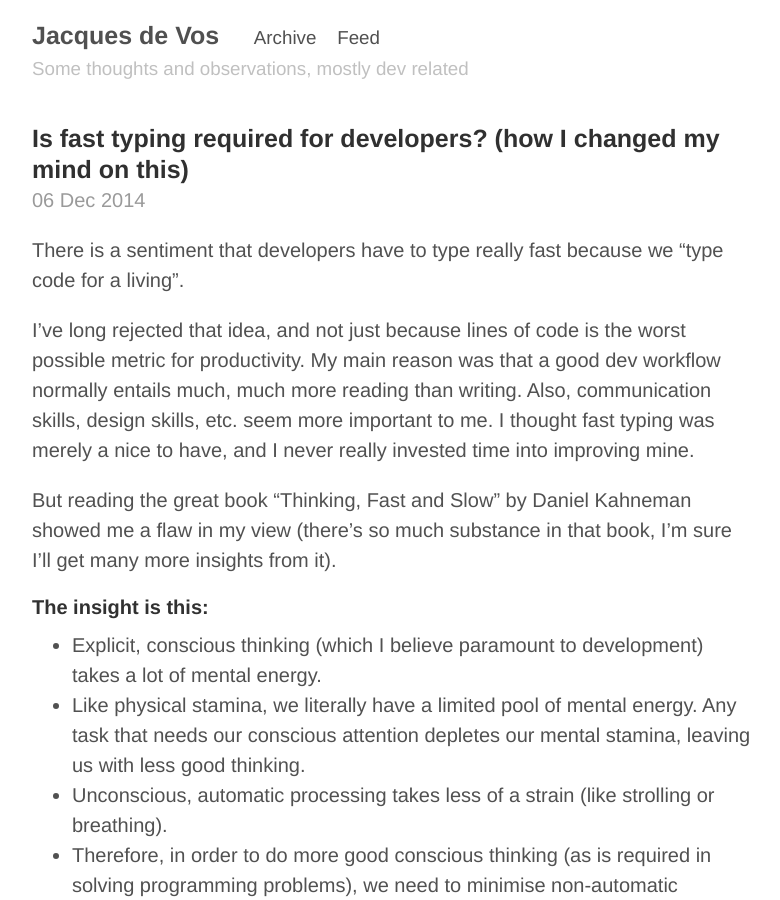
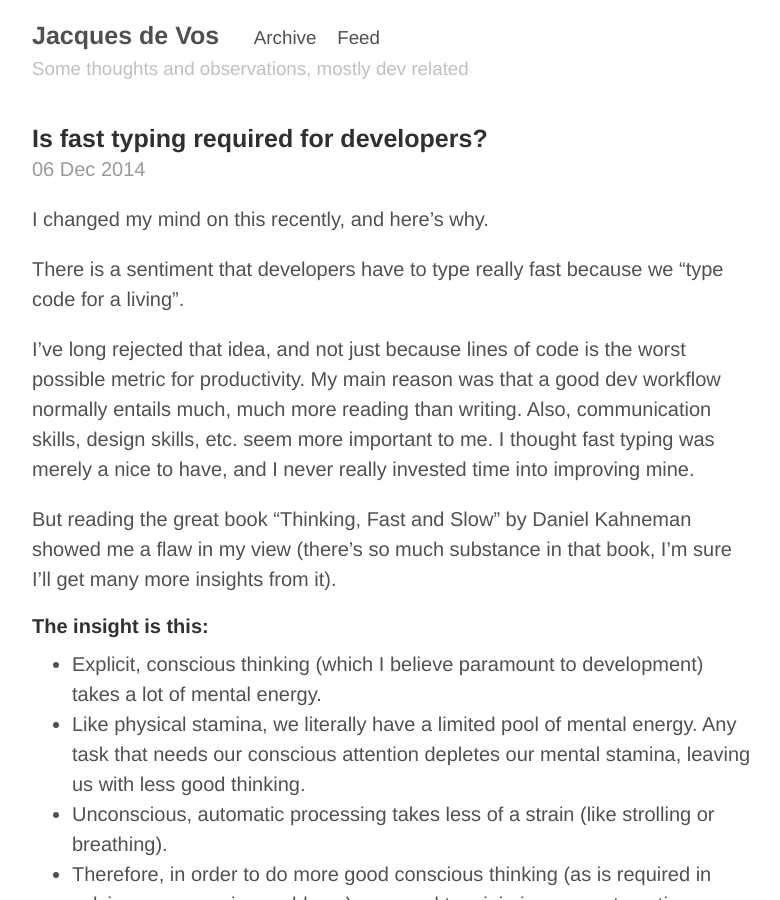
Before and after one commit to jacdevos/jacdevos.github.io.old, a Jekyll site: the page built from _posts/2014-12-06-developer-typing-skills.md, in a window 1280 px wide and 900 px high. Shown: the whole window, without its empty margins (248-1028 px from the left). Built offline with Jekyll 4.4.1, drawn with Linux system fonts in a browser that asks for light colours; Markdown is read by kramdown in place of the engine named in the settings.

Commit message:
Update 2014-12-06-developer-typing-skills.md

```diff
--- a/_posts/2014-12-06-developer-typing-skills.md
+++ b/_posts/2014-12-06-developer-typing-skills.md
@@ -1,8 +1,9 @@
 ---
 layout: post
-title: "Is fast typing required for developers? (how I changed my mind on this)"
+title: "Is fast typing required for developers?"
 tags:
 ---
+I changed my mind on this recently, and here's why.
 
 There is a sentiment that developers have to type really fast because we "type code for a living".
 
```
